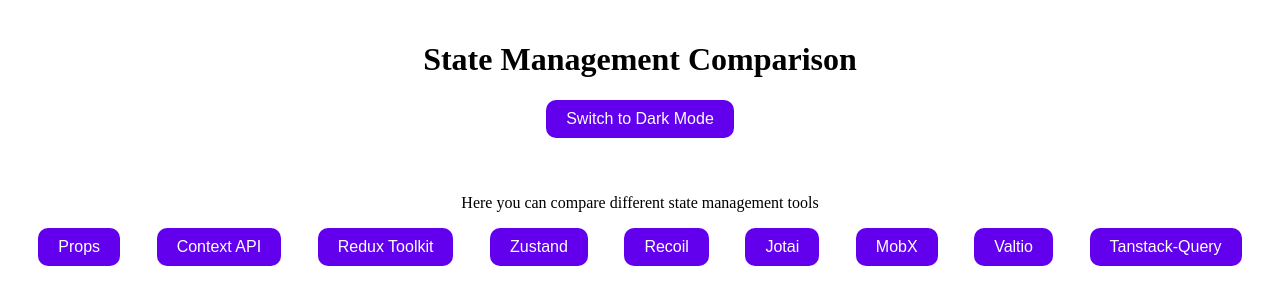
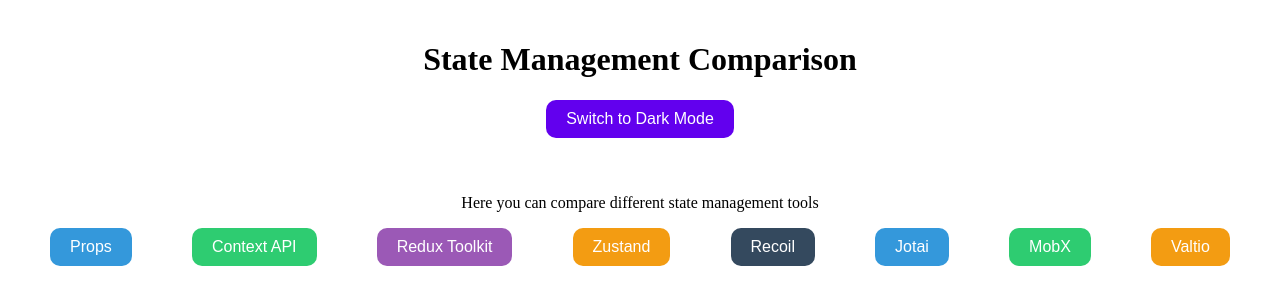
Before and after one commit to joshyeom/state-comparison, a React (Vite) app: page / in a window 1280 px wide. Shown: the top 304 px of the page. Built offline with nearby package versions, Linux system fonts and the light colour scheme.

Commit message:
Refactor: CSS색상 변경

```diff
--- a/src/components/StateMangementList.tsx
+++ b/src/components/StateMangementList.tsx
@@ -1,3 +1,4 @@
+// StateManagementList.js
 import styles from '../public/App.module.css'
 import { Link } from 'react-router-dom'
 
@@ -10,46 +11,43 @@
         <ol>
           <li>
             <Link to="/props">
-                <button>Props</button>
+                <button className={styles.buttonProps}>Props</button>
             </Link>
           </li>
           <li>
             <Link to="/contextapi">
-                <button>Context API</button>
+                <button className={styles.buttonContextApi}>Context API</button>
             </Link>
           </li>
           <li>
           <Link to="/reduxtoolkit">
-                <button>Redux Toolkit</button>
+                <button className={styles.buttonReduxToolkit}>Redux Toolkit</button>
           </Link>
           </li>
           <li>
           <Link to="/zustand">
-                <button>Zustand</button>
+                <button className={styles.buttonZustand}>Zustand</button>
           </Link>
           </li>
           <li>
             <Link to="/recoil">
-              <button>Recoil</button>
+              <button className={styles.buttonRecoil}>Recoil</button>
             </Link>
           </li>
           <li>
             <Link to="/jotai">
-                <button>Jotai</button>
+                <button className={styles.buttonJotai}>Jotai</button>
             </Link>
           </li>
           <li>
             <Link to="/mobx">
-                <button>MobX</button>
+                <button className={styles.buttonMobx}>MobX</button>
             </Link>
           </li>
           <li>
             <Link to="/valtio">
-                <button>Valtio</button>
+                <button className={styles.buttonValtio}>Valtio</button>
             </Link>
-          </li>
-          <li>
-            <button>Tanstack-Query</button>
           </li>
         </ol>
       </main>
--- a/src/public/App.module.css
+++ b/src/public/App.module.css
@@ -56,3 +56,78 @@
   li{
     list-style: none;
   }
+
+
+  /* App.module.css */
+
+.buttonProps {
+  background-color: #3498db; /* Props 버튼의 기본 배경색 */
+  color: #ffffff; /* Props 버튼의 기본 텍스트 색상 */
+}
+
+.buttonProps:hover {
+  background-color: #2980b9; /* Props 버튼의 hover 배경색 */
+}
+
+.buttonContextApi {
+  background-color: #2ecc71; /* Context API 버튼의 기본 배경색 */
+  color: #ffffff; /* Context API 버튼의 기본 텍스트 색상 */
+}
+
+.buttonContextApi:hover {
+  background-color: #27ae60; /* Context API 버튼의 hover 배경색 */
+}
+
+.buttonReduxToolkit {
+  background-color: #9b59b6; /* Redux Toolkit 버튼의 기본 배경색 */
+  color: #ffffff; /* Redux Toolkit 버튼의 기본 텍스트 색상 */
+}
+
+.buttonReduxToolkit:hover {
+  background-color: #8e44ad; /* Redux Toolkit 버튼의 hover 배경색 */
+}
+
+.buttonZustand {
+  background-color: #f39c12; /* Zustand 버튼의 기본 배경색 */
+  color: #ffffff; /* Zustand 버튼의 기본 텍스트 색상 */
+}
+
+.buttonZustand:hover {
+  background-color: #d35400; /* Zustand 버튼의 hover 배경색 */
+}
+
+.buttonRecoil {
+  background-color: #34495e; /* Recoil 버튼의 기본 배경색 */
+  color: #ffffff; /* Recoil 버튼의 기본 텍스트 색상 */
+}
+
+.buttonRecoil:hover {
+  background-color: #2c3e50; /* Recoil 버튼의 hover 배경색 */
+}
+
+.buttonJotai {
+  background-color: #3498db; /* Jotai 버튼의 기본 배경색 */
+  color: #ffffff; /* Jotai 버튼의 기본 텍스트 색상 */
+}
+
+.buttonJotai:hover {
+  background-color: #2980b9; /* Jotai 버튼의 hover 배경색 */
+}
+
+.buttonMobx {
+  background-color: #2ecc71; /* MobX 버튼의 기본 배경색 */
+  color: #ffffff; /* MobX 버튼의 기본 텍스트 색상 */
+}
+
+.buttonMobx:hover {
+  background-color: #27ae60; /* MobX 버튼의 hover 배경색 */
+}
+
+.buttonValtio {
+  background-color: #f39c12; /* Valtio 버튼의 기본 배경색 */
+  color: #ffffff; /* Valtio 버튼의 기본 텍스트 색상 */
+}
+
+.buttonValtio:hover {
+  background-color: #d35400; /* Valtio 버튼의 hover 배경색 */
+}
```
